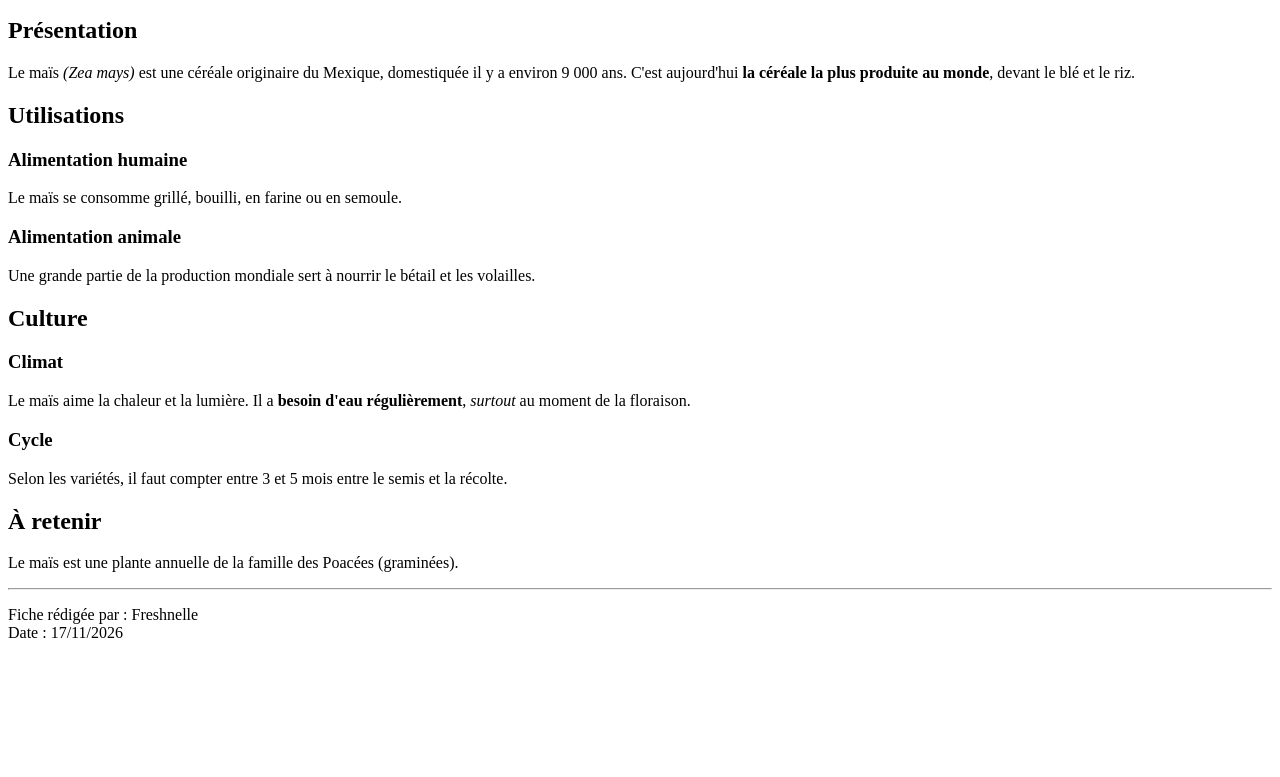
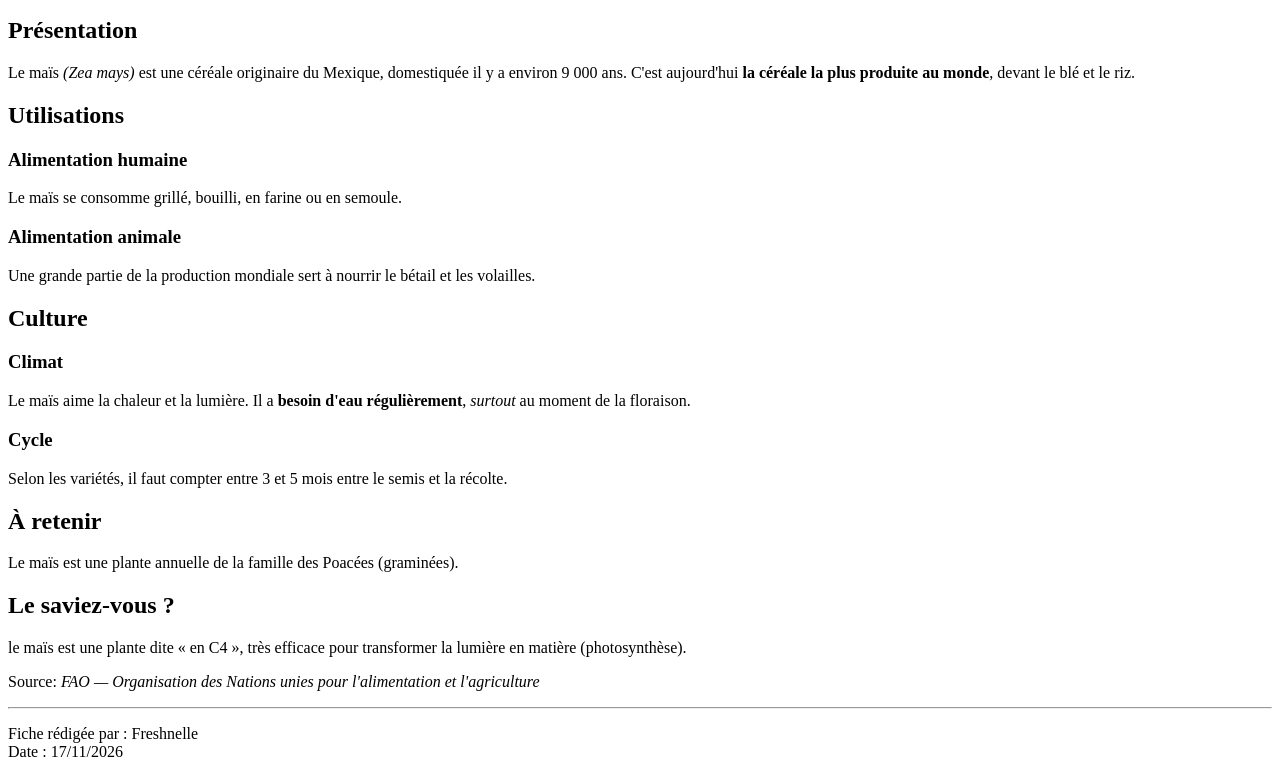
Before and after one commit to jovialelohouin-blip/exercices-html-main, a plain HTML site: page niveau-1-graine/02-titres-paragraphes/index.html in a window 1280 px wide. Shown: the part 101-878 px from the top of the page. Before the commit the page ends 800 px from the top, so only its background shows below. Drawn offline with Linux system fonts and the light colour scheme.

Commit message:
fin 2e partie niveau 1

```diff
--- a/niveau-1-graine/02-titres-paragraphes/index.html
+++ b/niveau-1-graine/02-titres-paragraphes/index.html
@@ -31,7 +31,10 @@
 
   <h2> À retenir</h2>
     <p>Le maïs est une plante annuelle de la famille des Poacées (graminées).</p>
-  <hr>
+  <h2>Le saviez-vous ?</h2>
+    <p>le maïs est une plante dite « en C4 », très efficace pour transformer la lumière en matière (photosynthèse).</p>
+    <p>Source:<cite> FAO — Organisation des Nations unies pour l'alimentation et l'agriculture</cite></p>
+    <hr>
     <p>Fiche rédigée par : Freshnelle<br>
       Date : 17/11/2026</p>
 </body>
```
Also changed, not shown: 1 other file.
